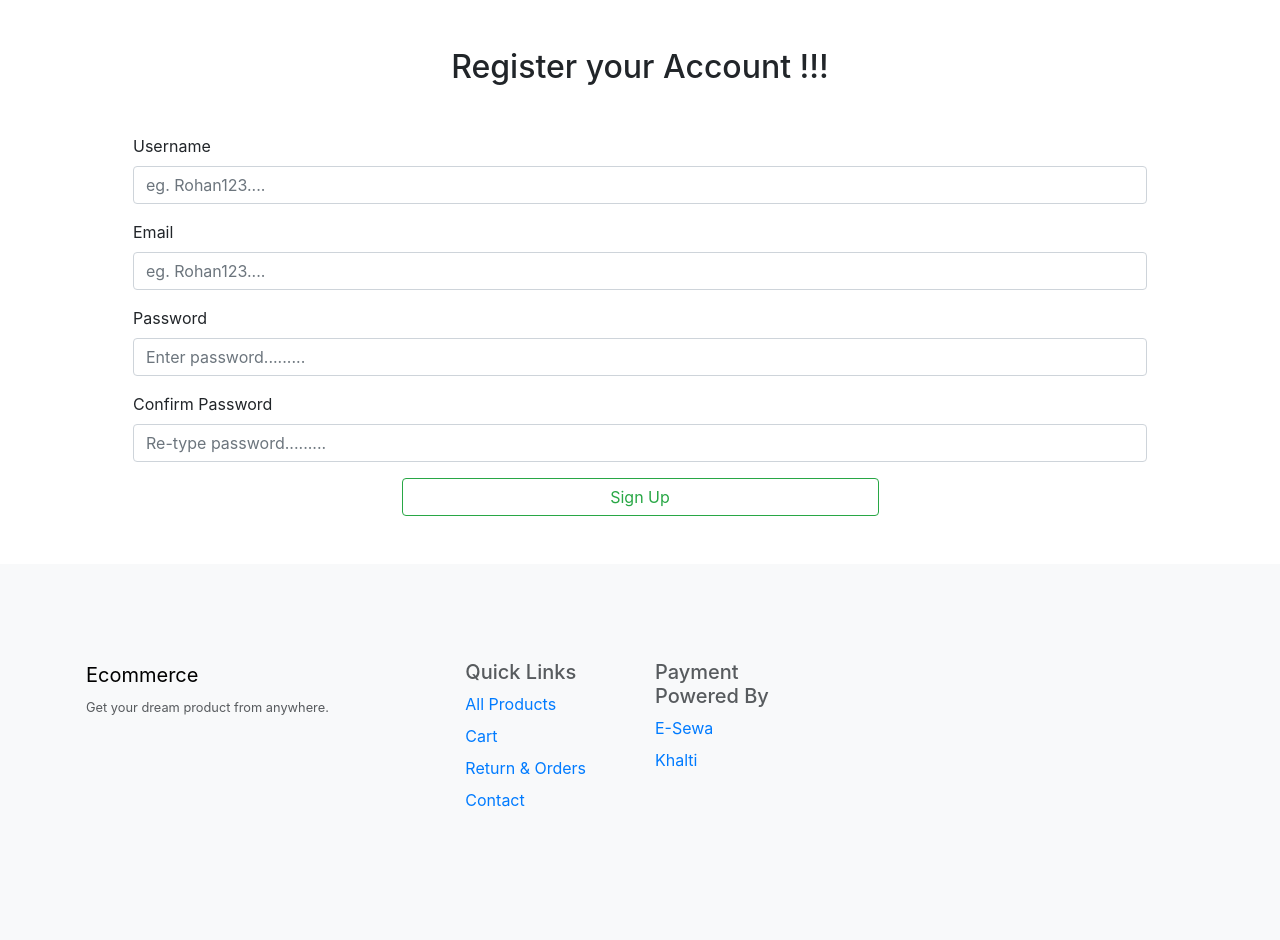
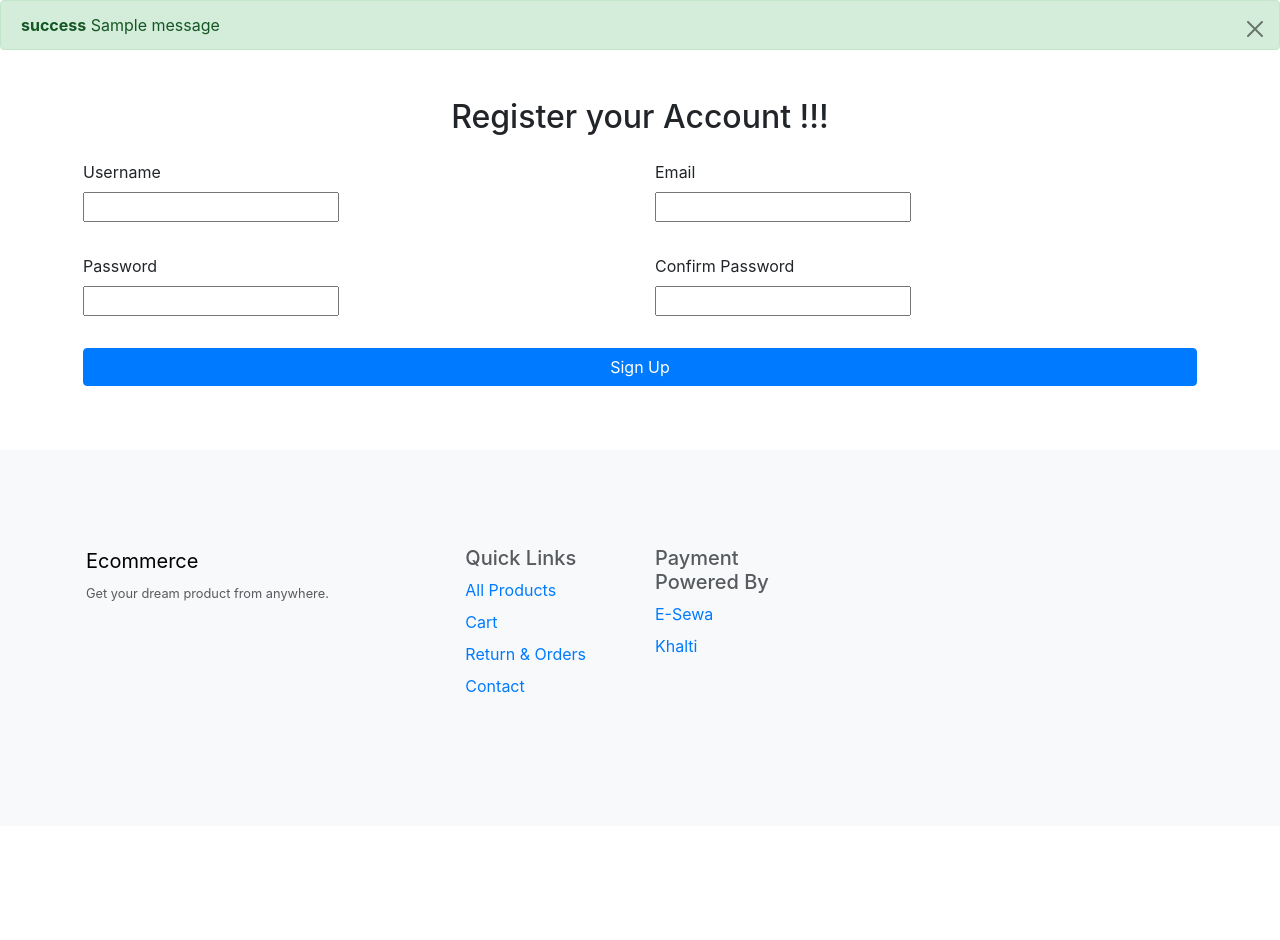
Before and after one commit to prasannadhami14/Ecommerce, a Django app: template templates/userApp/register.html in a window 1280 px wide. Shown: the part 72-1012 px from the top of the page. After the commit the page ends 765 px from the top, so only its background shows below. Run offline with Django 5.2, Linux system fonts and the light colour scheme; the template is opened without the code that fills it, so the values that code supplies are empty, except form fields; one stand-in notice (Sample message) is shown; form fields are guessed from the names that the template uses; some libraries are stand-ins or nearby versions.

Commit message:
added styling to login register

```diff
--- a/templates/userApp/register.html
+++ b/templates/userApp/register.html
@@ -6,52 +6,42 @@
 {% endblock title %}
 
 {% block content %}
-<div class="container">
+{% if messages %}
+    {% for message in  messages%}
+        <div class="alert alert-{{message.tags}} alert-dismissible fade show" role="alert">
+            <strong>{{message.tags}}</strong> {{message}}
+            <button type="button" class="btn-close" data-bs-dismiss="alert" aria-label="Close"></button>
+        </div>
+     {% endfor %}
+  {% endif %}
   <h2 class="text-center mt-5">Register your Account !!!</h2>
-    <form id="loginform" action method="post" class="m-5">
-        {%csrf_token%}
-        <div class="mb-3">
-            <label class="form-label">Username</label>
+  <div class="d-flex justify-content-center align-items-center">
+    <form id="loginform" action="{% url 'userApp:register-user'%}" method="post" class="m-3">
+        {% csrf_token %}
+        <div class="row">  <div class="mb-3 col-md-6">  <label class="form-label">Username</label>
                 <div class="form-group">
-                <input class="form-control" id="username" type="text"
-                    name="username" placeholder="eg. Rohan123...."
-                    tabindex="1">
-                <span class="error-message" id="usernameError"></span>
+                    {{ form.username }}
                 </div>
             </div>
-        <div class="mb-3">
-            <label class="form-label">Email</label>
+            <div class="mb-3 col-md-6">  <label class="form-label">Email</label>
                 <div class="form-group">
-                <input class="form-control" id="username" type="email"
-                    name="email" placeholder="eg. Rohan123...."
-                    tabindex="1">
-                <span class="error-message" id="emailError"></span>
+                    {{ form.email }}
                 </div>
             </div>
-
-        <div class="mb-3">
-            <label class="form-label">Password</label>
+            <div class="mb-3 col-md-6">  <label class="form-label">Password</label>
                 <div class="form-group">
-                <input class="form-control" id="password" type="password"
-                    name="password" placeholder="Enter password........."
-                    tabindex="2" autocomplete="on ">
+                    {{ form.password1}}
                     <span class="error-message" id="passwordError"></span>
                 </div>
-        </div><div class="mb-3">
-            <label class="form-label">Confirm Password</label>
+            </div>
+            <div class="mb-3 col-md-6">  <label class="form-label">Confirm Password</label>
                 <div class="form-group">
-                <input class="form-control" id="cpassword" type="password"
-                    name="password" placeholder="Re-type password........."
-                    tabindex="2" autocomplete="on">
-                <span class="error-message" id="cpasswordError"></span>
+                    {{ form.password2 }}
                 </div>
             </div>
-        <div class="d-grid gap-2 col-6 mx-auto">
-            <button type="button" class="btn btn-outline-success w-20px"
-                id="signupBtn" tabindex="3">Sign Up</button>
+        </div>  <div class="d-grid gap-2 mx-auto">
+            <button onclick="location.href='{% url 'userApp:register-user' %}';" type="button" class="btn btn-primary">Sign Up</button>
         </div>
-
     </form>
-
 </div>
 {% endblock content %}
```
Also changed, not shown: UserApp/forms.py (added, +27 -0 lines), UserApp/views.py (+16 -4 lines), templates/userApp/login.html (+34 -15 lines). Lines whose indentation alone changed are shown as unchanged.
